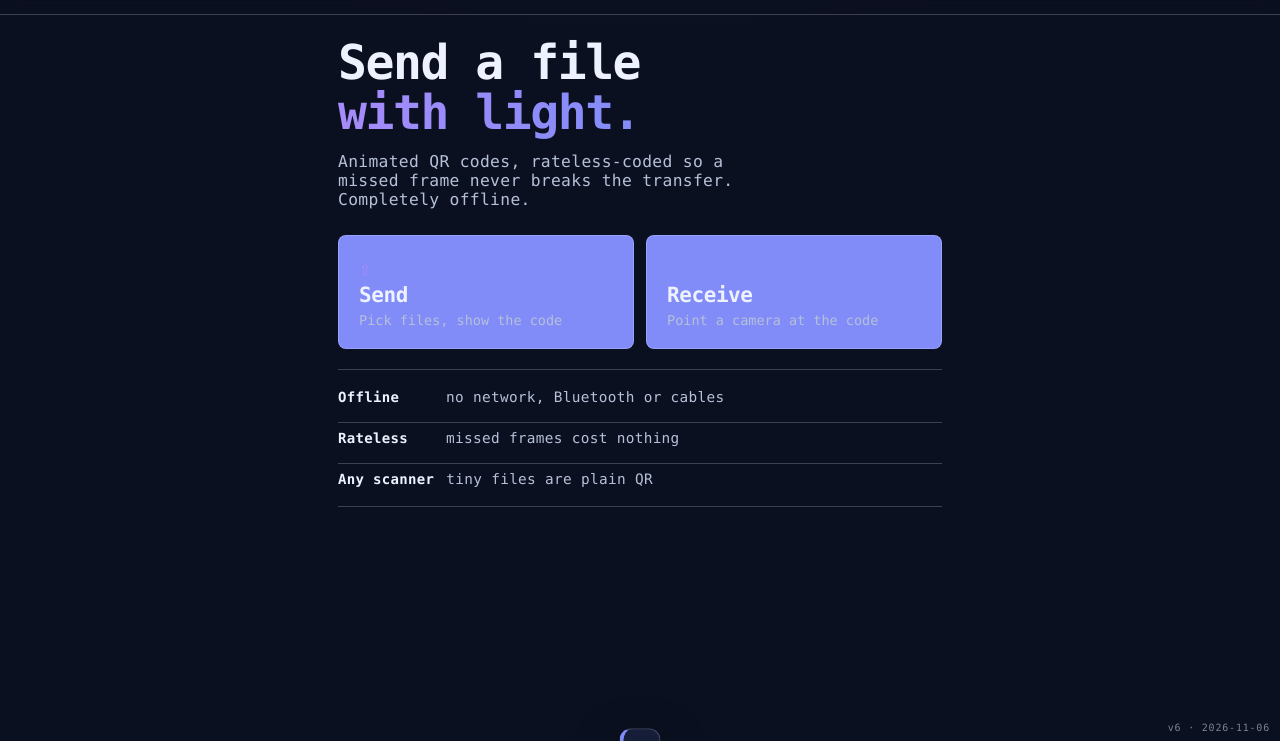
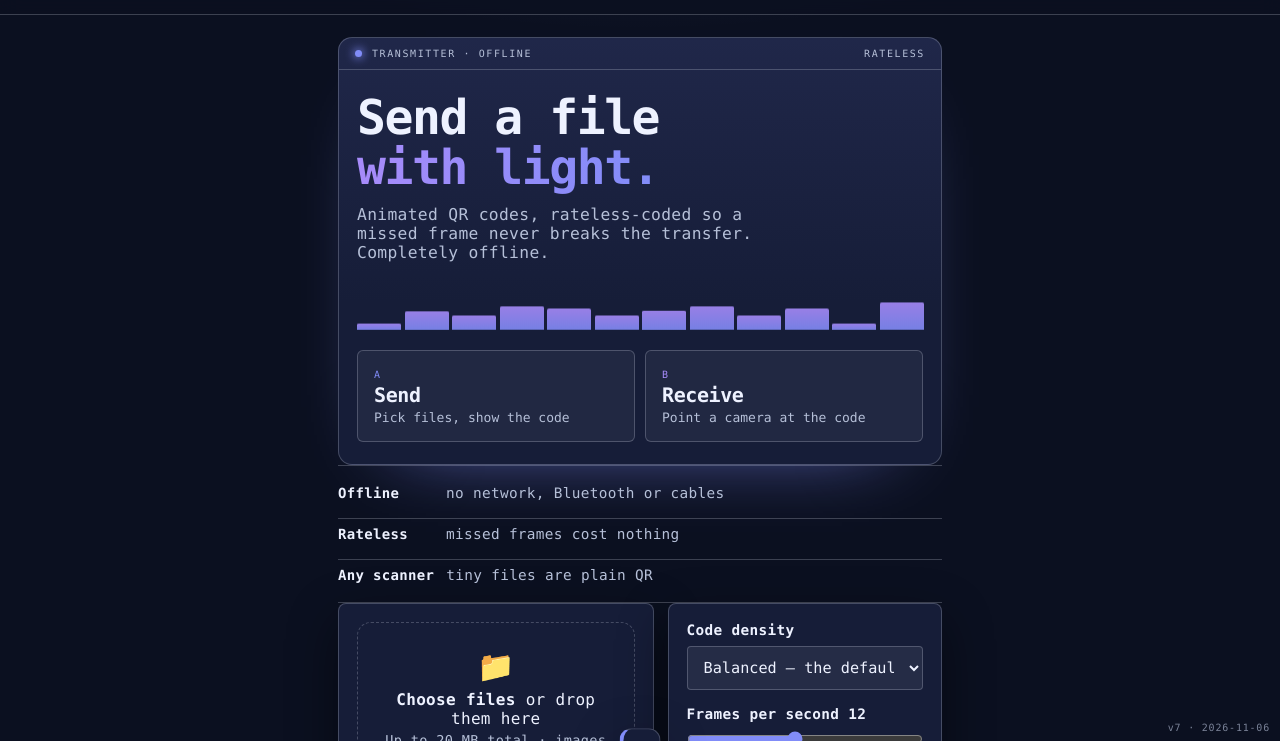
Before and after one commit to drsamonline/BLINKTRANSFER, a website: page docs/play/index.html in a window 1280 px wide. Shown: the part 59-800 px from the top of the page. Drawn offline with Linux system fonts and the light colour scheme.

Commit message:
design(play): the interface, not just the palette
Everything before this changed colours and shapes inside web-kit's layout. This
changes the layout: the app is a transmitter, so the home screen is a console -
a readout strip with a lit lamp, the title, a twelve-bar signal that breathes
because the app sends a loop, and two outlined keys (A Send, B Receive) instead
of two filled cards.

The send screen is a two-column console on a wide screen: the drop target on the
left spanning both rows, the options beside it. No id or handler changed.

The keys needed button.key:not(.ghost):not(.tab) to stay outlines - web-kit paints
every button with the accent and !important.

```diff
--- a/docs/play/index.html
+++ b/docs/play/index.html
@@ -9,7 +9,7 @@
   <link rel="manifest" href="./manifest.json" />
   <link rel="icon" type="image/svg+xml" href="./icon-192.svg" />
   <link rel="apple-touch-icon" href="./icon-192.svg" />
-  <link rel="stylesheet" href="./styles.css?v=6" />
+  <link rel="stylesheet" href="./styles.css?v=7" />
 </head>
 <body>
   <canvas id="focusCanvas" aria-hidden="true"></canvas>
@@ -29,20 +29,33 @@
   <main class="wrap">
     <!-- HOME -->
     <section id="screen-home" class="screen active">
-      <h1 class="hero">Send a file<br /><span>with light.</span></h1>
-      <p class="lede">Animated QR codes, rateless-coded so a missed frame never breaks the transfer. Completely offline.</p>
+      <div class="console">
+        <div class="console-top">
+          <span class="lamp"></span>
+          <span class="readout">transmitter · offline</span>
+          <span class="readout right">rateless</span>
+        </div>
 
-      <div class="mode-grid">
-        <button class="mode-card send" id="goSend">
-          <span class="mode-icon">&#8679;</span>
-          <span class="mode-title">Send</span>
-          <span class="mode-sub">Pick files, show the code</span>
-        </button>
-        <button class="mode-card receive" id="goReceive">
-          <span class="mode-icon">&#8681;</span>
-          <span class="mode-title">Receive</span>
-          <span class="mode-sub">Point a camera at the code</span>
-        </button>
+        <h1 class="hero">Send a file<br /><span>with light.</span></h1>
+        <p class="lede">Animated QR codes, rateless-coded so a missed frame never breaks the
+        transfer. Completely offline.</p>
+
+        <div class="signal" aria-hidden="true">
+          <i></i><i></i><i></i><i></i><i></i><i></i><i></i><i></i><i></i><i></i><i></i><i></i>
+        </div>
+
+        <div class="keys">
+          <button class="key send" id="goSend">
+            <span class="key-no">A</span>
+            <span class="key-title">Send</span>
+            <span class="key-sub">Pick files, show the code</span>
+          </button>
+          <button class="key receive" id="goReceive">
+            <span class="key-no">B</span>
+            <span class="key-title">Receive</span>
+            <span class="key-sub">Point a camera at the code</span>
+          </button>
+        </div>
       </div>
 
       <ul class="facts">
@@ -118,7 +131,7 @@
   </main>
 
   <div class="toast" id="toast"></div>
-  <script type="module" src="./main.js?v=6"></script>
+  <script type="module" src="./main.js?v=7"></script>
 
 <style>:focus-visible{outline:2px solid currentColor;outline-offset:2px}</style>
 
@@ -199,6 +212,80 @@ window.addEventListener("error", function () { window.__bootError = true; });
 </script>
 <div id="build-stamp" style="position:fixed;right:10px;bottom:8px;z-index:5;
   font-family:ui-monospace,Menlo,Consolas,monospace;font-size:10px;letter-spacing:.08em;
-  color:var(--muted);opacity:.65;pointer-events:none">v6 · 2026-11-06</div>
+  color:var(--muted);opacity:.65;pointer-events:none">v7 · 2026-11-06</div>
+
+<style id="bt-interface">
+  /* BlinkTransfer's own interface. The product is a transmitter: a screen that
+     shows a code and someone pointing a camera at it. So the app is laid out
+     like hardware - a lit panel, a signal readout, and two keys - rather than a
+     stack of cards with a heading on top. */
+
+  .console { border: 1px solid var(--line); border-radius: 14px; padding: 0 0 22px;
+             background: linear-gradient(180deg,
+               color-mix(in srgb, var(--primary) 9%, var(--surface)), var(--surface) 62%);
+             box-shadow: 0 30px 80px -60px var(--primary); overflow: hidden; }
+
+  .console-top { display: flex; align-items: center; gap: 10px; padding: 10px 16px;
+                 border-bottom: 1px solid var(--line); font-family: ui-monospace, Menlo, Consolas, monospace;
+                 font-size: 10px; letter-spacing: .16em; text-transform: uppercase; color: var(--muted); }
+  .console-top .lamp { width: 7px; height: 7px; border-radius: 50%; background: var(--primary);
+                       box-shadow: 0 0 10px 1px var(--primary); }
+  .console-top .right { margin-left: auto; }
+  .readout { color: var(--muted); }
+
+  .console .hero { margin: 22px 18px 0; }
+  .console .lede { margin: 12px 18px 0; }
+
+  /* the signal: twelve bars that breathe, because the app sends a loop */
+  .signal { display: flex; align-items: flex-end; gap: 4px; height: 46px; margin: 22px 18px 0;
+            padding: 0 0 0 0; }
+  .signal i { flex: 1; background: linear-gradient(180deg, var(--primary-2), var(--primary));
+              border-radius: 2px 2px 0 0; opacity: .9; height: 14px; align-self: flex-end; }
+  .signal i:nth-child(2n) { height: 30px; }
+  .signal i:nth-child(3n) { height: 20px; }
+  .signal i:nth-child(4n) { height: 38px; }
+  .signal i:nth-child(5n) { height: 26px; }
+  .signal i:nth-child(7n) { height: 42px; }
+  @media (prefers-reduced-motion: no-preference) {
+    .signal i { animation: pulse 2.4s ease-in-out infinite alternate; transform-origin: bottom; }
+    .signal i:nth-child(2n) { animation-duration: 3.1s; }
+    .signal i:nth-child(3n) { animation-duration: 2.0s; }
+    .signal i:nth-child(5n) { animation-duration: 3.6s; }
+    @keyframes pulse { from { transform: scaleY(.45); } to { transform: scaleY(1); } }
+  }
+
+  /* two keys, not two cards */
+  .keys { display: grid; grid-template-columns: 1fr 1fr; gap: 10px; margin: 20px 18px 0; }
+  @media (max-width: 520px) { .keys { grid-template-columns: 1fr; } }
+  /* web-kit paints every button with the accent and !important, so a key has to
+     out-specify that rule to stay an outline */
+  button.key:not(.ghost):not(.tab) {
+         position: relative; text-align: left; padding: 18px 16px 16px; cursor: pointer;
+         background: color-mix(in srgb, var(--text) 5%, var(--surface)) !important;
+         border: 1px solid var(--line); border-radius: 10px; color: var(--text);
+         display: flex; flex-direction: column; gap: 3px;
+         transition: border-color .15s, transform .12s, box-shadow .15s; }
+  button.key:not(.ghost):not(.tab):hover { transform: translateY(-2px);
+               border-color: var(--primary) !important;
+               background: color-mix(in srgb, var(--primary) 10%, var(--surface)) !important;
+               box-shadow: 0 16px 40px -30px var(--primary); }
+  .key-no { font-family: ui-monospace, Menlo, Consolas, monospace; font-size: 10px; letter-spacing: .16em;
+            color: var(--primary); }
+  .key-title { font-size: 20px; font-weight: 650; letter-spacing: -.02em; }
+  .key-sub { font-size: 13px; color: var(--muted); }
+  .key.receive .key-no { color: var(--primary-2); }
+
+  /* the send screen becomes a two-column console on a wide screen */
+  @media (min-width: 860px) {
+    #screen-send { display: grid; grid-template-columns: 1.15fr 1fr; gap: 14px; align-items: start; }
+    #screen-send.active { display: grid; }
+    #screen-send .card:first-child { grid-row: span 2; }
+  }
+  /* the code stage is the point: give it room and a frame */
+  #qrCanvas, .qr-stage, #showCanvas {
+    border-radius: 10px; box-shadow: 0 0 0 1px var(--line), 0 26px 70px -50px var(--primary);
+  }
+</style>
+
 </body>
 </html>
```
